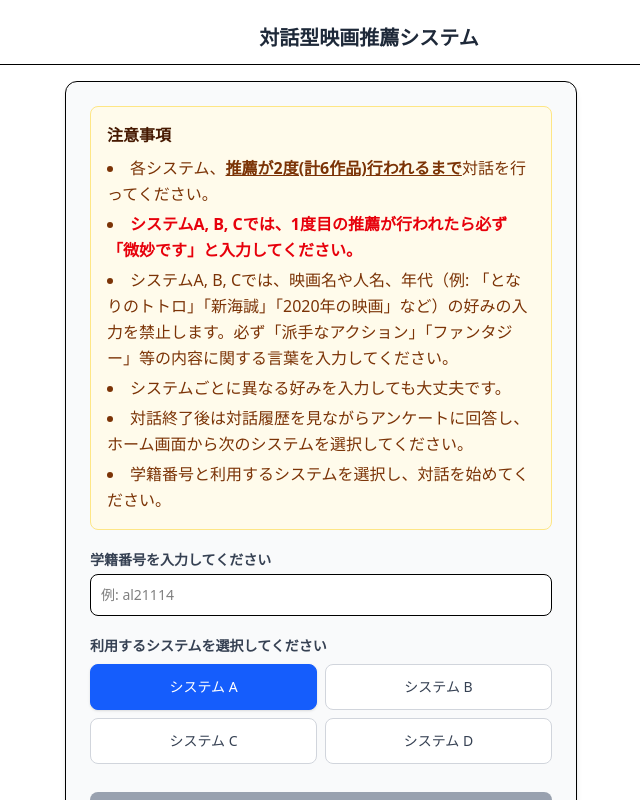
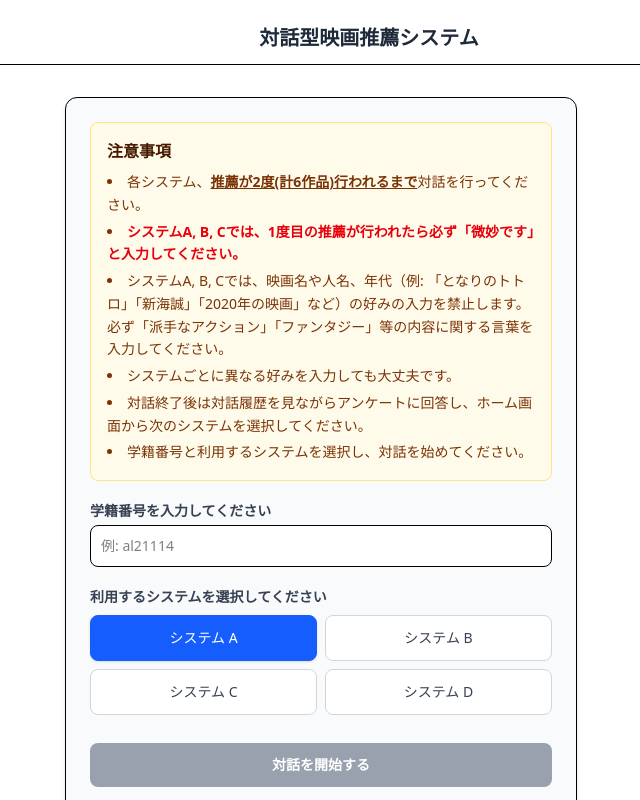
Before and after one commit to tubaki0210/dialogue_based_movie_recommend, a Next.js app in the folder frontend/movie_recommend/: page / in a window 1280 px wide. Shown: the whole page, without its empty margins (319-959 px from the left). Built offline with nearby package versions, Linux system fonts and the light colour scheme.

Commit message:
fix:UIをスマホで対応できるように変更

```diff
--- a/frontend/movie_recommend/app/components/LoginView.tsx
+++ b/frontend/movie_recommend/app/components/LoginView.tsx
@@ -48,15 +48,15 @@ export default function LoginView({ onSessionStarted }: LoginViewProps) {
   };
 
   return (
-    <div className="flex flex-col justify-center items-center flex-1 w-full p-4 overflow-y-auto">
-      <form onSubmit={handleStartSession} className="w-full max-w-lg flex flex-col gap-5 p-6 border rounded-xl shadow-md bg-gray-50 my-auto">
+<div className="flex flex-col justify-start items-center min-h-screen w-full p-4 overflow-y-auto">
+  <form onSubmit={handleStartSession} className="w-full max-w-lg flex flex-col gap-5 p-6 border rounded-xl shadow-md bg-gray-50 my-4">
 
     {/* --- 注意事項ボックス --- */}
     <div className="bg-amber-50 border border-amber-200 p-4 rounded-lg text-amber-900 space-y-2">
       <p className="font-bold text-amber-950 flex items-center gap-1">
         注意事項
       </p>
-          <ul className="list-disc list-inside space-y-1 leading-relaxed">
+      <ul className="list-disc list-inside space-y-1 leading-relaxed text-xs sm:text-sm">
         <li>各システム、<span className="font-semibold underline">推薦が2度(計6作品)行われるまで</span>対話を行ってください。</li>
         <li><span className="font-semibold text-red-600">システムA, B, Cでは、1度目の推薦が行われたら必ず「微妙です」と入力してください。</span></li>
         <li>システムA, B, Cでは、映画名や人名、年代（例: 「となりのトトロ」「新海誠」「2020年の映画」など）の好みの入力を禁止します。必ず「派手なアクション」「ファンタジー」等の内容に関する言葉を入力してください。</li>
```
Lines whose indentation alone changed are shown as unchanged.
